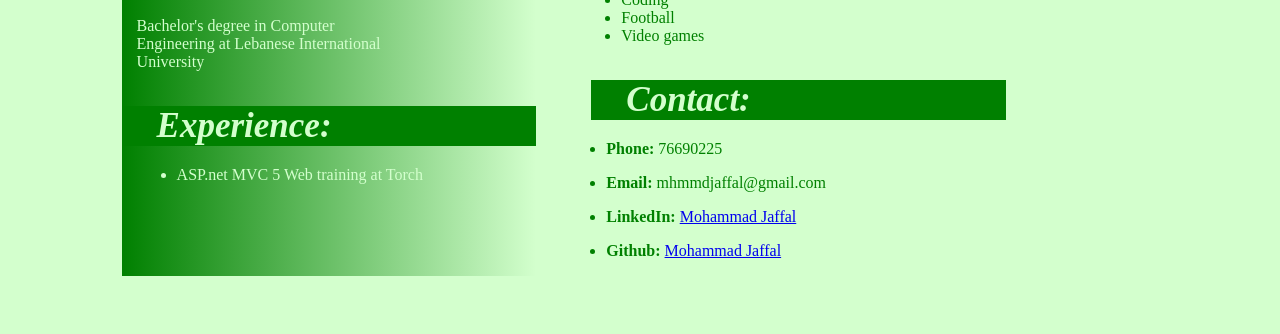
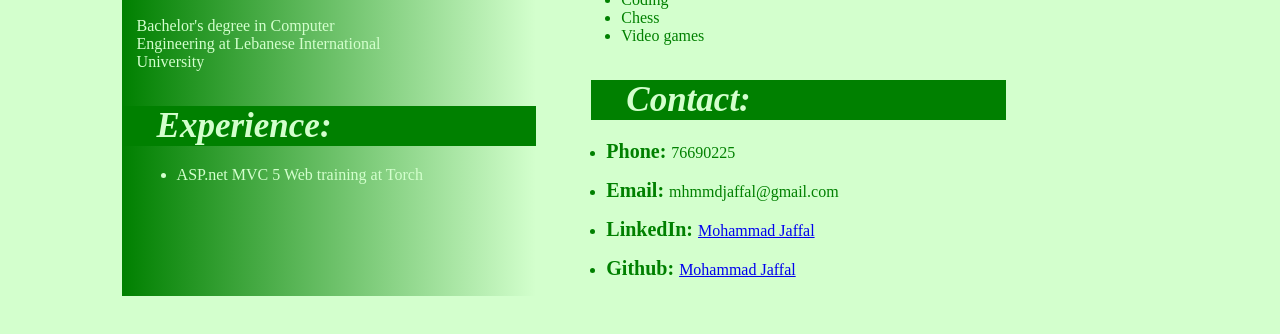
Before and after one commit to mohammad-jaffal/cv-flex, a plain HTML site: page index.html in a window 1280 px wide. Shown: the part 704-1038 px from the top of the page. Drawn offline with Linux system fonts and the light colour scheme.

Commit message:
Fixing some fonts

```diff
--- a/index.html
+++ b/index.html
@@ -7,14 +7,15 @@
     </head>
 
     <body>
-        <div class="main-container">
-            <div class="top-left-container">
+
+        <div class="main-container"> <!-- top part flex container(profile part) -->
+            <div class="top-left-container"> <!-- photo flex container -->
                 <div class="profile-container">
                     <img class="profile" src="assets/profile.jpg" alt="avatar">
                 </div>
             </div>
 
-            <div class="top-right-container">
+            <div class="top-right-container"> <!-- right part of profile contaner -->
                 <div class="profile-info">
                     <h1 class="name">Mohammad Jaffal</p>
                     <h3>Full Stack Web Developer</p>
@@ -24,9 +25,9 @@
 
         <hr class="separator">
 
-        <div class="main-container">
-
-            <div class="left-container">
+        <div class="main-container"> <!-- body part flex container -->
+            <!-- body devided into 2 vertical parts -->
+            <div class="left-container"> <!-- left part -->
 
                 <div class="left-item">
                     <p class="left-title">&nbsp&nbsp&nbsp&nbspAbout:</p>
@@ -48,7 +49,7 @@
                 </div>
             </div>
 
-            <div class="right-container">
+            <div class="right-container"> <!-- right part -->
 
                 <div class="right-item">
                     <p class="right-title">&nbsp&nbsp&nbsp&nbspSkills:</p>
@@ -60,20 +61,13 @@
                         <img src="assets/firebase.png" class="skill-icon">
                     </div>
 
-                    <!-- <ul>
-                        <li class="info">Java</li>
-                        <li class="info">Python</li>
-                        <li class="info">Flutter</li>
-                        <li class="info">Dart</li>
-                        <li class="info">Firebase</li>
-                    </ul> -->
                 </div>
 
                 <div class="right-item">
                     <p class="right-title">&nbsp&nbsp&nbsp&nbspHobbies:</p>
                     <ul>
                         <li class="info">Coding</li>
-                        <li class="info">Football</li>
+                        <li class="info">Chess</li>
                         <li class="info">Video games</li>
                     </ul>
                 </div>
--- a/styles/style_sheet.css
+++ b/styles/style_sheet.css
@@ -111,3 +111,8 @@ html, body {
     margin: 5px;
     margin-left: 20px;
 }
+
+.bullets {
+    font-weight: bold;
+    font-size: 20px;
+}
```
